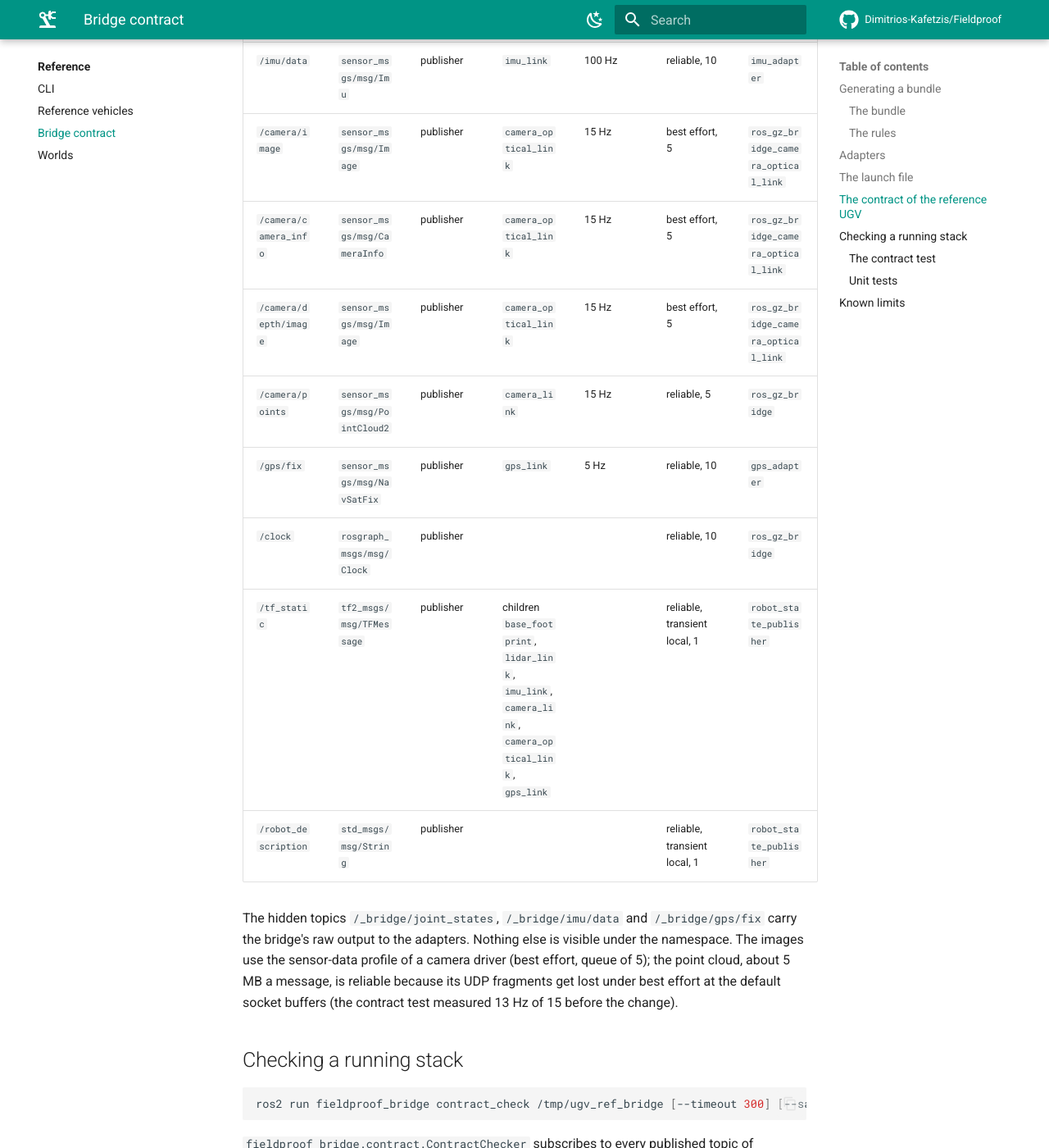
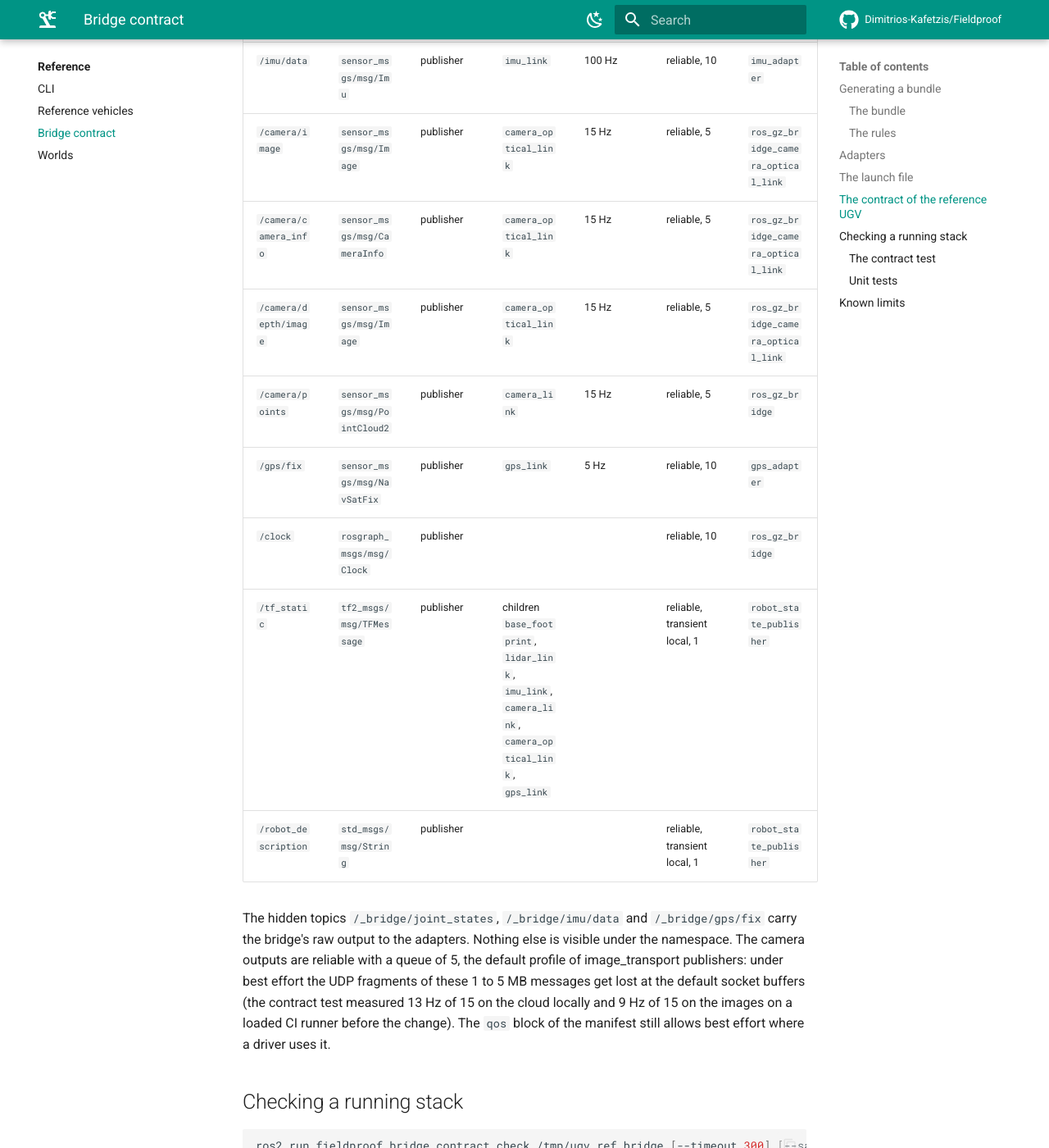
Before and after one commit to Dimitrios-Kafetzis/Fieldproof, an MkDocs documentation site: the page built from docs/reference/bridge.md, in a window 1280 px wide and 1400 px high, scrolled down 4590 px. Shown: the whole window at 82% size. Built offline with MkDocs 1.6.1 and Material for MkDocs 9.7.7, drawn with Linux system fonts in a browser that asks for light colours; comment, search, counter and statistics services are not loaded.

Commit message:
fix(robots): publish the camera outputs reliable so large images survive a loaded transport
The first CI run of the contract test measured 9.09 Hz of 15 on the RGB and depth images while
camera_info and the (already reliable) point cloud from the same render frames held 15.15 Hz:
best effort loses UDP fragments of the 1 to 5 MB messages at the default socket buffers. The
camera outputs now use the default profile of image_transport publishers, reliable with a queue
of 5; the manifest's `qos` block still allows best effort where a driver uses it.

Task: P1-T03

```diff
--- a/docs/reference/bridge.md
+++ b/docs/reference/bridge.md
@@ -126,9 +126,9 @@ contract; with `--namespace ugv1` every name except `/tf`, `/tf_static` and `/cl
 | `/tf` | `tf2_msgs/msg/TFMessage` | publisher | `odom` → `base_link` | 50 Hz | reliable, 100 | `ros_gz_bridge`, `robot_state_publisher` |
 | `/scan` | `sensor_msgs/msg/LaserScan` | publisher | `lidar_link` | 10 Hz | reliable, 10 | `ros_gz_bridge` |
 | `/imu/data` | `sensor_msgs/msg/Imu` | publisher | `imu_link` | 100 Hz | reliable, 10 | `imu_adapter` |
-| `/camera/image` | `sensor_msgs/msg/Image` | publisher | `camera_optical_link` | 15 Hz | best effort, 5 | `ros_gz_bridge_camera_optical_link` |
-| `/camera/camera_info` | `sensor_msgs/msg/CameraInfo` | publisher | `camera_optical_link` | 15 Hz | best effort, 5 | `ros_gz_bridge_camera_optical_link` |
-| `/camera/depth/image` | `sensor_msgs/msg/Image` | publisher | `camera_optical_link` | 15 Hz | best effort, 5 | `ros_gz_bridge_camera_optical_link` |
+| `/camera/image` | `sensor_msgs/msg/Image` | publisher | `camera_optical_link` | 15 Hz | reliable, 5 | `ros_gz_bridge_camera_optical_link` |
+| `/camera/camera_info` | `sensor_msgs/msg/CameraInfo` | publisher | `camera_optical_link` | 15 Hz | reliable, 5 | `ros_gz_bridge_camera_optical_link` |
+| `/camera/depth/image` | `sensor_msgs/msg/Image` | publisher | `camera_optical_link` | 15 Hz | reliable, 5 | `ros_gz_bridge_camera_optical_link` |
 | `/camera/points` | `sensor_msgs/msg/PointCloud2` | publisher | `camera_link` | 15 Hz | reliable, 5 | `ros_gz_bridge` |
 | `/gps/fix` | `sensor_msgs/msg/NavSatFix` | publisher | `gps_link` | 5 Hz | reliable, 10 | `gps_adapter` |
 | `/clock` | `rosgraph_msgs/msg/Clock` | publisher | | | reliable, 10 | `ros_gz_bridge` |
@@ -136,10 +136,12 @@ contract; with `--namespace ugv1` every name except `/tf`, `/tf_static` and `/cl
 | `/robot_description` | `std_msgs/msg/String` | publisher | | | reliable, transient local, 1 | `robot_state_publisher` |
 
 The hidden topics `/_bridge/joint_states`, `/_bridge/imu/data` and `/_bridge/gps/fix` carry the
-bridge's raw output to the adapters. Nothing else is visible under the namespace. The images use
-the sensor-data profile of a camera driver (best effort, queue of 5); the point cloud, about 5 MB a
-message, is reliable because its UDP fragments get lost under best effort at the default socket
-buffers (the contract test measured 13 Hz of 15 before the change).
+bridge's raw output to the adapters. Nothing else is visible under the namespace. The camera
+outputs are reliable with a queue of 5, the default profile of image_transport publishers: under
+best effort the UDP fragments of these 1 to 5 MB messages get lost at the default socket buffers
+(the contract test measured 13 Hz of 15 on the cloud locally and 9 Hz of 15 on the images on a
+loaded CI runner before the change). The `qos` block of the manifest still allows best effort
+where a driver uses it.
 
 ## Checking a running stack
 
```
Also changed, not shown: docs/plan/STATUS.md (+1 -1 lines), docs/reference/robots.md (+2 -2 lines), 2 other files.
